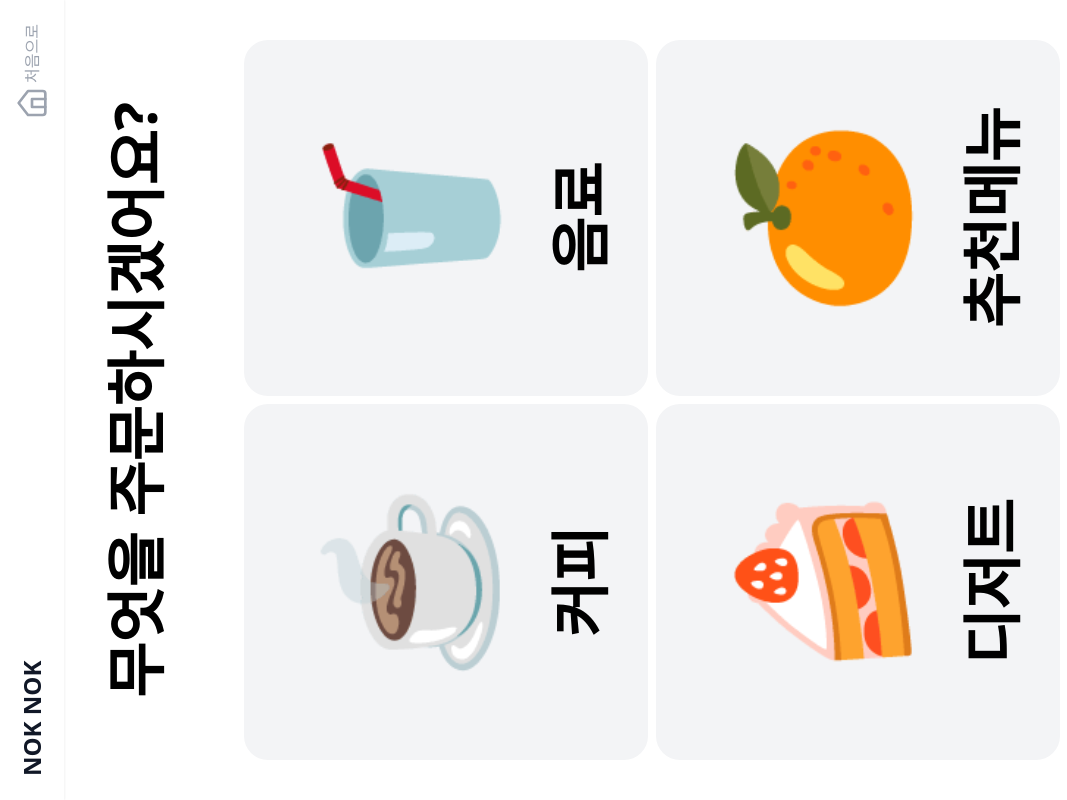
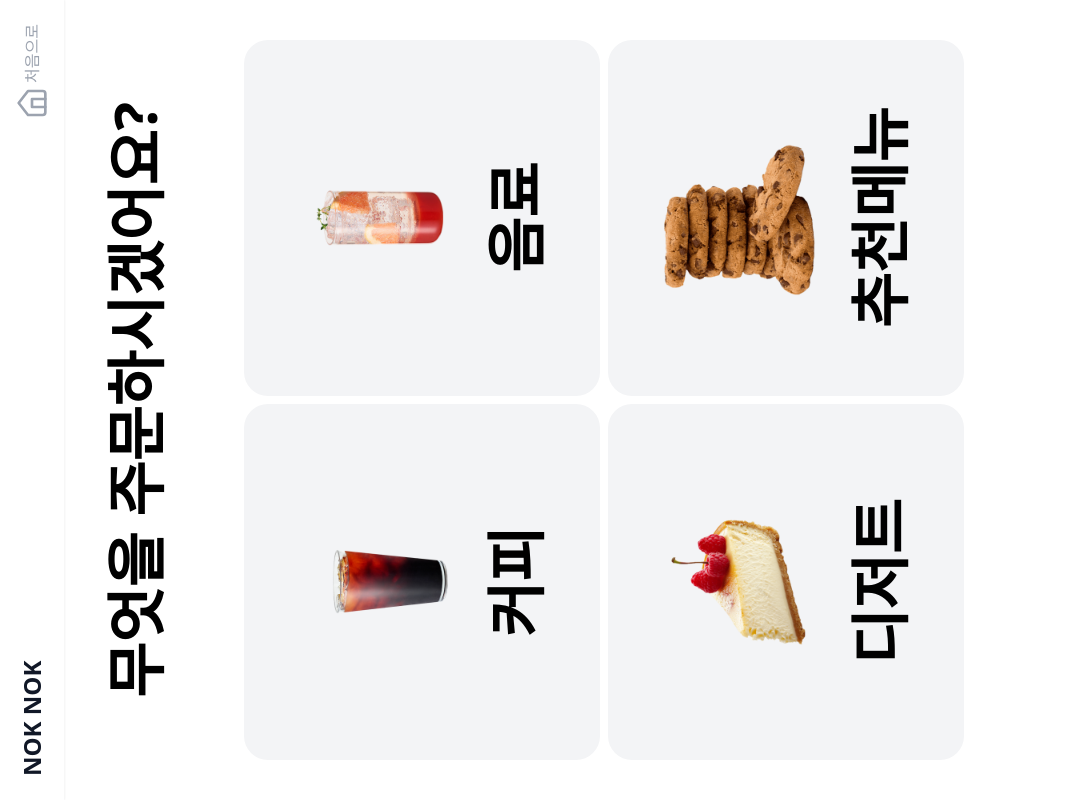
Before and after one commit to lgcns4team/frontend, a React (Vite) app: page /easy in a window 1280 px wide. Shown: the whole page, without its empty margins (0-1067 px from the left). Built offline with nearby package versions, Linux system fonts and the light colour scheme; no server answers.

Commit message:
이지모드 화면 표시 수정

```diff
--- a/src/pages/EasyOrder.tsx
+++ b/src/pages/EasyOrder.tsx
@@ -17,12 +17,15 @@ import { useAnalysisStore } from '../store/analysisStore';
 const AI_CORE_BASE_URL = 'http://127.0.0.1:8000/nok-nok';
 
 type EasyCategoryKey = 'COFFEE' | 'DRINK' | 'DESSERT' | 'RECOMMEND';
-
-const EASY_CATEGORIES: { key: EasyCategoryKey; name: string; emoji: string }[] = [
-  { key: 'COFFEE', name: '커피', emoji: '☕️' },
-  { key: 'DRINK', name: '음료', emoji: '🥤' },
-  { key: 'DESSERT', name: '디저트', emoji: '🍰' },
-  { key: 'RECOMMEND', name: '추천메뉴', emoji: '🍊' },
+const EASY_CATEGORIES: {
+  key: EasyCategoryKey;
+  name: string;
+  image: string;
+}[] = [
+  { key: 'COFFEE', name: '커피', image: '/menu_images/coldbrew.png' },
+  { key: 'DRINK', name: '음료', image: '/menu_images/grapefruit_ade.png' },
+  { key: 'DESSERT', name: '디저트', image: '/menu_images/cheese_cake.png' },
+  { key: 'RECOMMEND', name: '추천메뉴', image: '/menu_images/cookie_set.png' },
 ];
 
 export default function EasyOrder() {
@@ -184,7 +187,13 @@ export default function EasyOrder() {
                       onClick={() => setSelectedCategory(cat.key)}
                       className="bg-gray-100 rounded-3xl p-10 flex flex-col items-center justify-center aspect-square hover:bg-orange-100 hover:border-orange-400 border-6 border-transparent transition-all duration-200"
                     >
-                      <span className="text-[10rem] mb-6">{cat.emoji}</span>
+                      <img
+                        src={cat.image}
+                        alt={cat.name}
+                        className="w-40 h-40 mb-6 object-contain"
+                        draggable={false}
+                      />
+
                       <span
                         className="text-6xl font-extrabold whitespace-nowrap break-keep leading-none"
                         style={{ writingMode: 'horizontal-tb' }}
```
